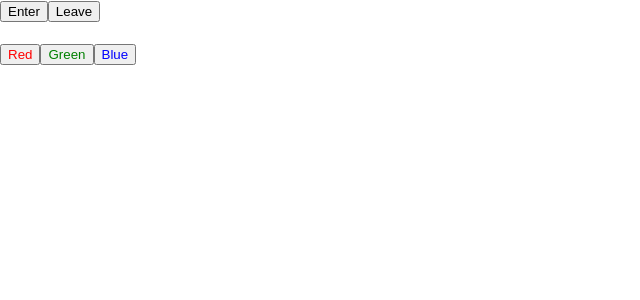
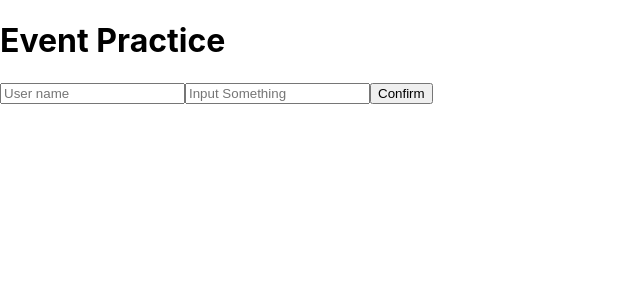
Before and after one commit to choisaelim/react-study, a React (Create React App) app in the folder hello-react/: page / in a window 1280 px wide. Shown: the top 300 px of the page, without its empty margins (0-640 px from the left). Built offline with nearby package versions, Linux system fonts and the light colour scheme.

Commit message:
4. 이벤트 핸들러

```diff
--- a/hello-react/src/App.js
+++ b/hello-react/src/App.js
@@ -1,12 +1,8 @@
 import React from 'react';
-import MyComponent from './MyComponent';
-import Counter from './Counter';
-import Say from './Say';
+import EventPracticeFunction from './EventPracticeFunction';
 
 const App = () => {
-  // return <MyComponent name="react" favoriteNumber = "3">
-  //       react</MyComponent>;
-  return <Say/>;
+  return <EventPracticeFunction/>;
 };
 
 export default App;
--- /dev/null
+++ b/hello-react/src/EventPracticeFunction.js
@@ -0,0 +1,65 @@
+import React , {useState} from 'react';
+
+const EventPracticeFunction = () => {
+    // const [username, setUsername] = useState('');
+    // const [message, setMessage] = useState('');
+
+    // const onChangeUserName = e => setUsername(e.target.value);
+    // const onChangeMessage = e => setMessage(e.target.value);
+
+    const [form, setForm] = useState({
+        username: '',
+        message: ''
+    });
+
+    const {username, message} = form;
+
+    const onChange = e => {
+        const nextForm = {
+            ...form,
+            [e.target.name] : e.target.value
+        };
+        setForm(nextForm);
+    }
+
+    const onClick = () => {
+        alert(username + ' : ' + message);
+        // setUsername('');
+        // setMessage('');
+        setForm({
+            username: '',
+            message: ''
+        });
+    };
+
+    const onKeyPress = e => {
+        if(e.key === 'Enter'){
+            onClick();
+        }
+    };
+
+
+    return (
+        <div>
+                <h1>Event Practice</h1>
+                <input
+                    type="text"
+                    name="username"
+                    placeholder = "User name"
+                    value={username}
+                    onChange={onChange}
+                />
+                <input
+                    type="text"
+                    name="message"
+                    placeholder = "Input Something"
+                    value={message}
+                    onChange={onChange}
+                    onKeyPress={onKeyPress}
+                />
+                <button onClick={onClick}>Confirm</button>
+            </div>
+    );
+};
+
+export default EventPracticeFunction;
```
Also changed, not shown: hello-react/src/EventPractice.js (added, +75 -0 lines).
